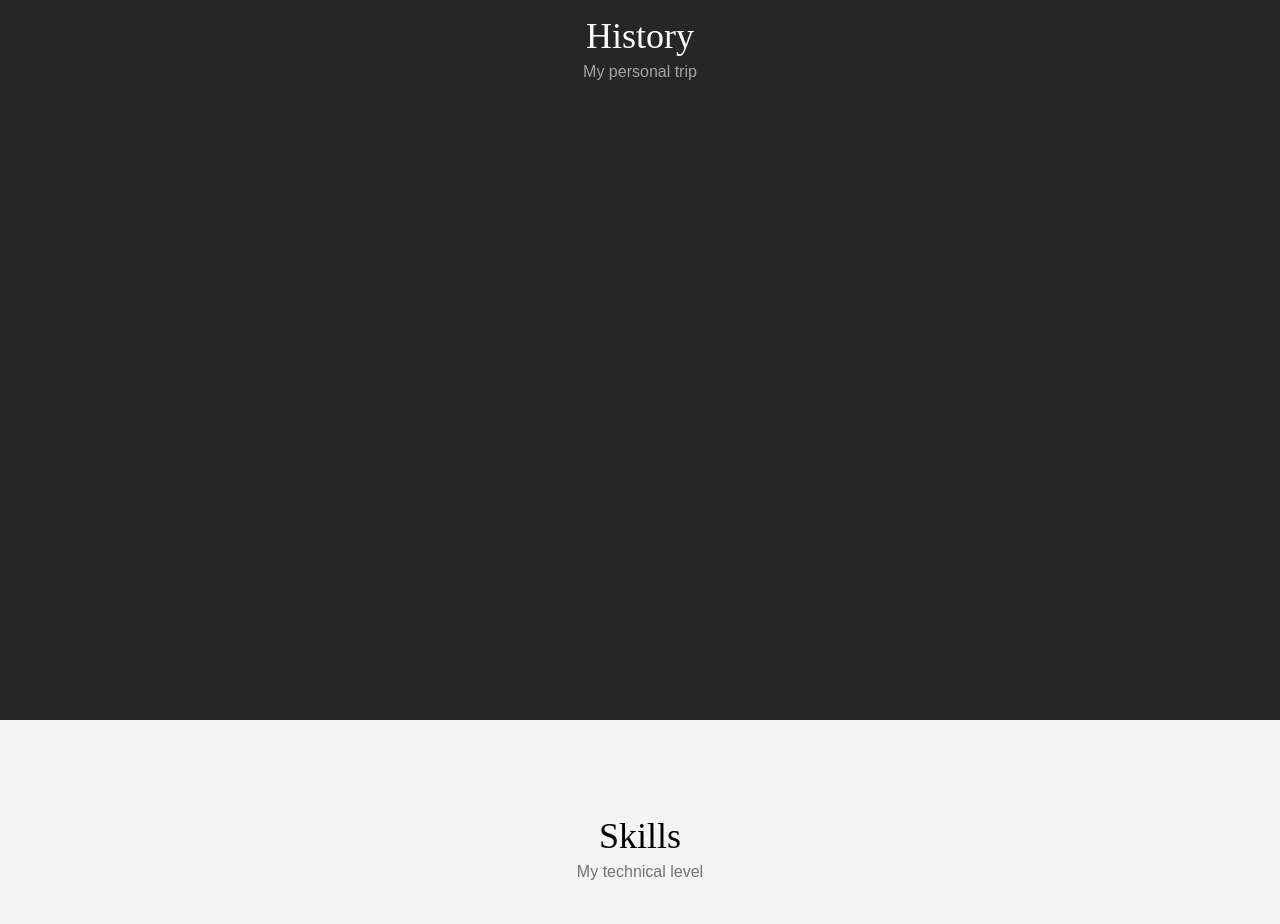
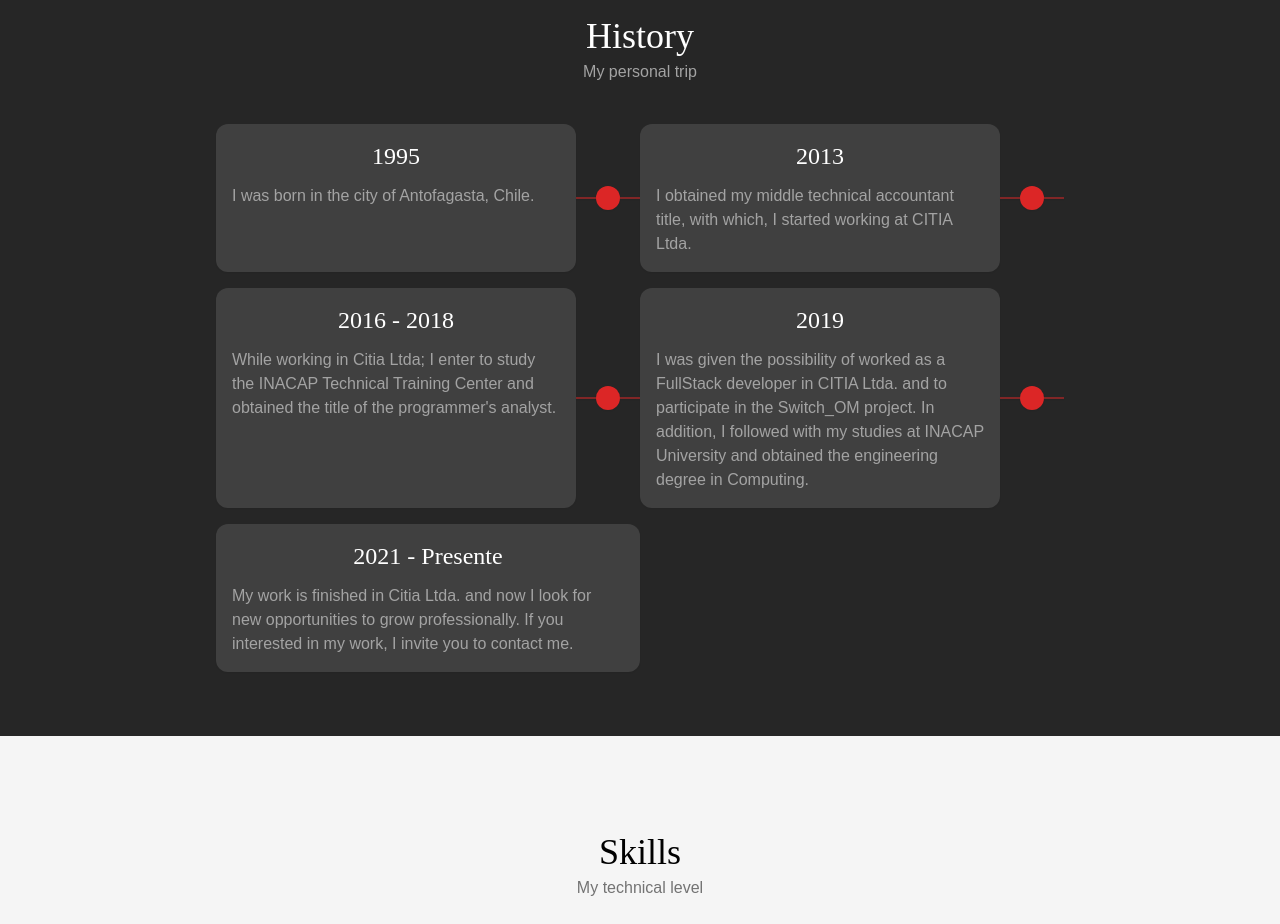
Before and after one commit to Jotahflo/portfolio, a React app: page /about in a window 1280 px wide. Shown: the part 880-1804 px from the top of the page. Built offline with nearby package versions, Linux system fonts and the light colour scheme.

Commit message:
agrega el diseño de la interfaz History

```diff
--- a/src/components/HistoryGroup.js
+++ b/src/components/HistoryGroup.js
@@ -3,21 +3,26 @@ import history from "../data/dataHistory";
 
 const HistoryGroup = () => {
   return (
-    <div className="grid grid-cols-1 md:grid-cols-2 lg:grid-cols-3 xl:grid-cols-4 auto-rows-max">
+    <div className="grid grid-cols-1 md:grid-cols-2 xl:grid-cols-3">
       {history.map((data) => {
         return (
-          <div className="mb-8 md:mr-12 text-white">
-            <div className="grid grid-cols-skills items-center">
-              <div className="text-red-600">{data.icon}</div>
-              <div className="text-left">
-                <p className="text-2xl font-serif">{data.year}</p>
-                <p className="text-base text-gray-400">{data.desc}</p>
+          <div
+            key={data.id}
+            className="flex flex-col md:flex-row justify-start items-center md:mb-4"
+          >
+            <div className="bg-gray-700 rounded-xl shadow-sm p-4 h-full w-full">
+              <p className="mb-3 font-serif text-white text-2xl text-center">
+                {data.year}
+              </p>
+              <p className="text-base text-gray-400">{data.desc}</p>
+            </div>
+            {data.id < history.length && (
+              <div className="flex flex-col md:flex-row items-center">
+                <div className="border border-2-2 border-opacity-50 border-red-600 h-5 md:h-0 md:w-5 shadow-sm"></div>
+                <div className="bg-red-600 shadow-sm w-6 h-6 rounded-full"></div>
+                <div className="border border-2-2 border-opacity-50 border-red-600 h-5 md:h-0 md:w-5 shadow-sm"></div>
               </div>
-            </div>
-            <div className="grid grid-cols-skills">
-              <div></div>
-              <div></div>
-            </div>
+            )}
           </div>
         );
       })}
@@ -25,4 +30,4 @@ const HistoryGroup = () => {
   );
 };
 
-export default ExperienceGroup;
+export default HistoryGroup;
--- a/src/data/dataHistory.js
+++ b/src/data/dataHistory.js
@@ -1,23 +1,28 @@
-import { FontAwesomeIcon } from "@fortawesome/react-fontawesome";
-
 const history = [
   {
     id: "1",
-    icon: <FontAwesomeIcon icon={faServer} size="2x" />,
-    year: "Frontend",
-    desc: "Client-Side Languages",
+    year: "1995",
+    desc: "I was born in the city of Antofagasta, Chile.",
   },
   {
     id: "2",
-    icon: <FontAwesomeIcon icon={faServer} size="2x" />,
-    year: "Backend",
-    desc: "Server-Side Languages",
+    year: "2013",
+    desc: "I obtained my middle technical accountant title, with which, I started working at CITIA Ltda.",
   },
   {
     id: "3",
-    icon: <FontAwesomeIcon icon={faServer} size="2x" />,
-    year: "Designer",
-    desc: "Mockup Tools",
+    year: "2016 - 2018",
+    desc: "While working in Citia Ltda; I enter to study the INACAP Technical Training Center and obtained the title of the programmer's analyst.",
+  },
+  {
+    id: "4",
+    year: "2019",
+    desc: "I was given the possibility of worked as a FullStack developer in CITIA Ltda. and to participate in the Switch_OM project. In addition, I followed with my studies at INACAP University and obtained the engineering degree in Computing. ",
+  },
+  {
+    id: "5",
+    year: "2021 - Presente",
+    desc: "My work is finished in Citia Ltda. and now I look for new opportunities to grow professionally. If you interested in my work, I invite you to contact me.",
   },
 ];
 
--- a/src/pages/About.js
+++ b/src/pages/About.js
@@ -1,6 +1,7 @@
 import React from "react";
 import Footer from "../components/Footer";
 import SkillsGroup from "../components/SkillsGroup";
+import HistoryGroup from "../components/HistoryGroup";
 import ScrollDownButton from "../components/ScrollDownButton";
 import ScrollUpButton from "../components/ScrollUpButton";
 import Menu from "../components/Menu";
@@ -49,11 +50,12 @@ const About = () => {
         </div>
       </div>
       <div id="sectionHistory" className="bg-gray-800">
-        <div className="container mx-auto pt-12 lg:pt-24 pb-12 h-full lg:h-screen">
+        <div className="container mx-auto pt-12 lg:pt-24 pb-12 h-full">
           <div className="pb-10 text-center">
             <p className="text-4xl text-white font-serif pb-1">History</p>
             <p className="text-base text-gray-400">My personal trip</p>
           </div>
+          <HistoryGroup />
         </div>
       </div>
       <div id="sectionSkills">
--- a/src/pages/Home.js
+++ b/src/pages/Home.js
@@ -26,7 +26,7 @@ const Home = (props) => {
             <p className="text-4xl text-white font-serif pb-2">
               Hello, I'm Juan
             </p>
-            <p className="text-xl text-gray-200 font-medium pb-4">
+            <p className="text-xl text-gray-400 font-medium pb-4">
               Frontend Developer
             </p>
             <p className="text-base text-gray-400 pb-4">
--- a/src/styles/index.css
+++ b/src/styles/index.css
@@ -49,3 +49,7 @@ body {
     width: fit-content;
   }
 }
+
+.left-50per {
+  left: 50%;
+}
```
